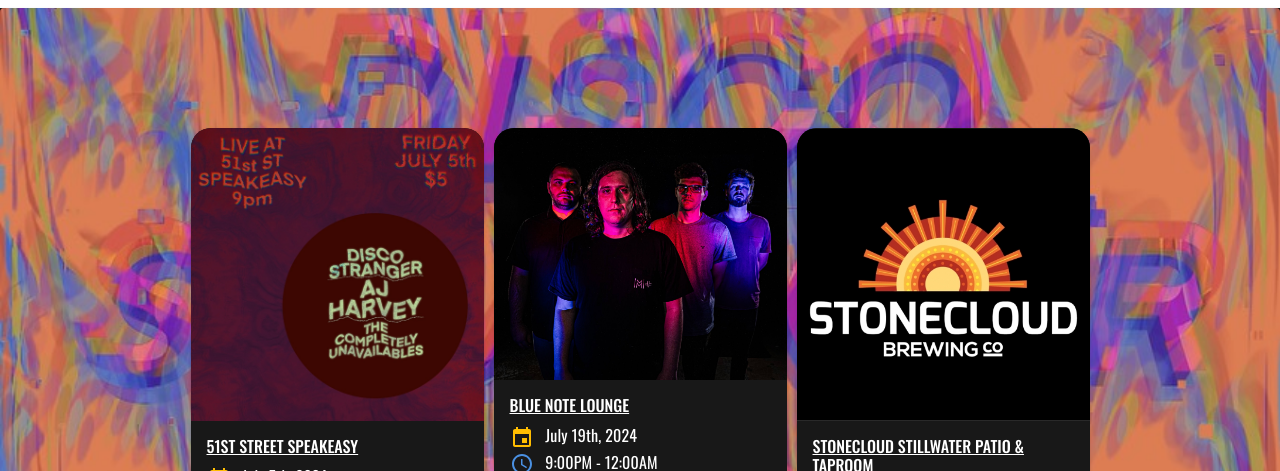
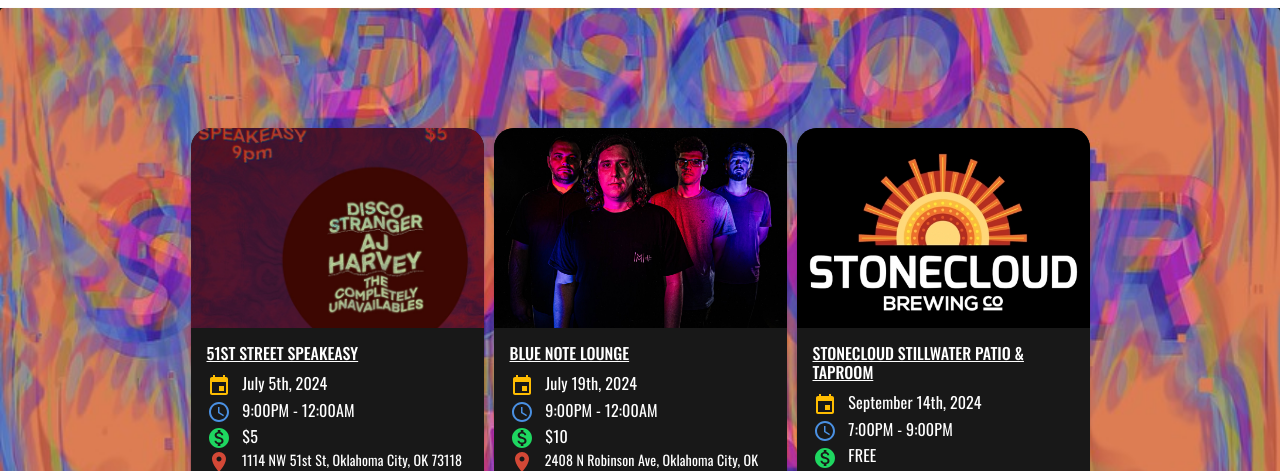
Before and after one commit to ajSeadler/band-website, a React (Vite) app: page / in a window 1280 px wide. Shown: the part 860-1331 px from the top of the page. Built offline with nearby package versions, Linux system fonts and the light colour scheme; a small style sheet from the web is missing; a web font is replaced by a local one.

Commit message:
desktop style update

```diff
--- a/src/styles/UpcomingShows.css
+++ b/src/styles/UpcomingShows.css
@@ -1,6 +1,11 @@
 .upcoming-shows {
   background: transparent !important;
   color: #fff;
+}
+
+.show-image-up {
+  height: 200px !important;
+  object-fit: cover;
 }
 
 .show-slide {
@@ -82,4 +87,9 @@
   .show-image {
     height: 300px;
   }
+
+  .show-image-up {
+    height: auto !important;
+    object-fit: cover;
+  }
 }
```
